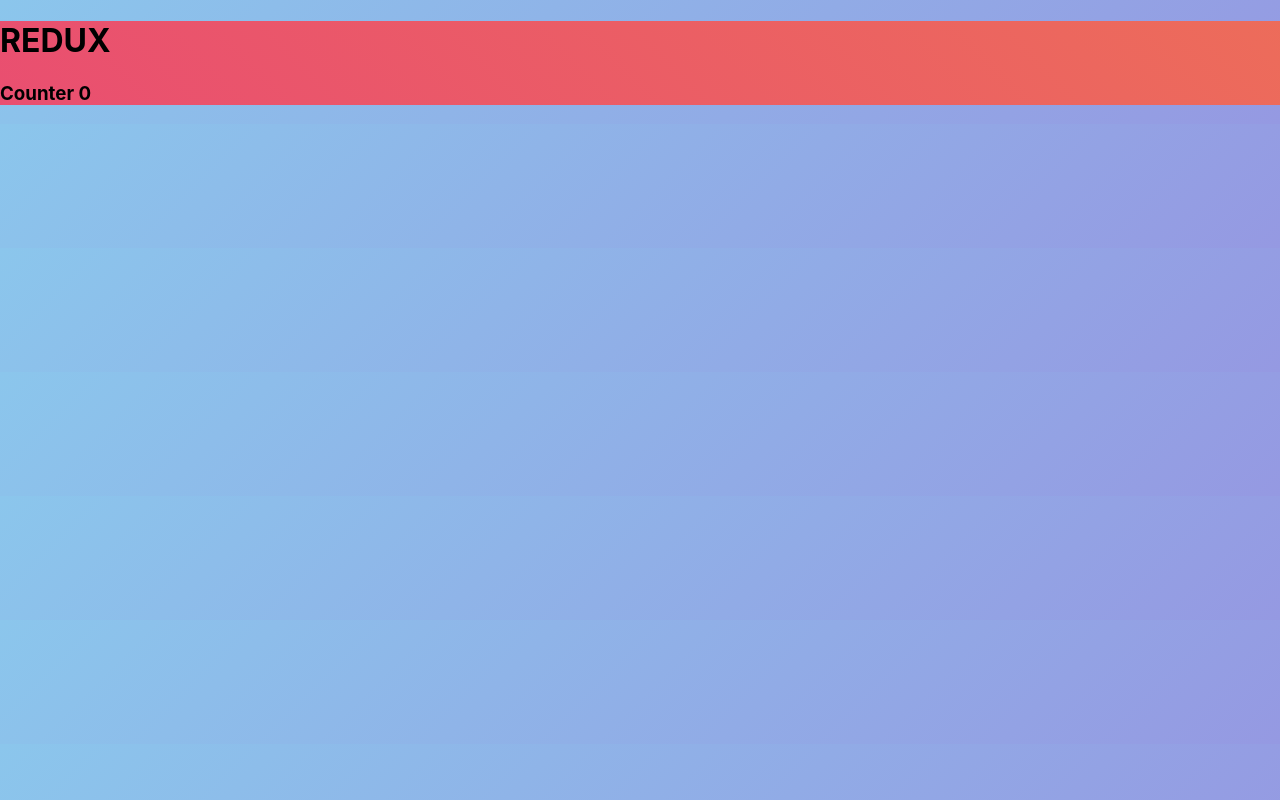
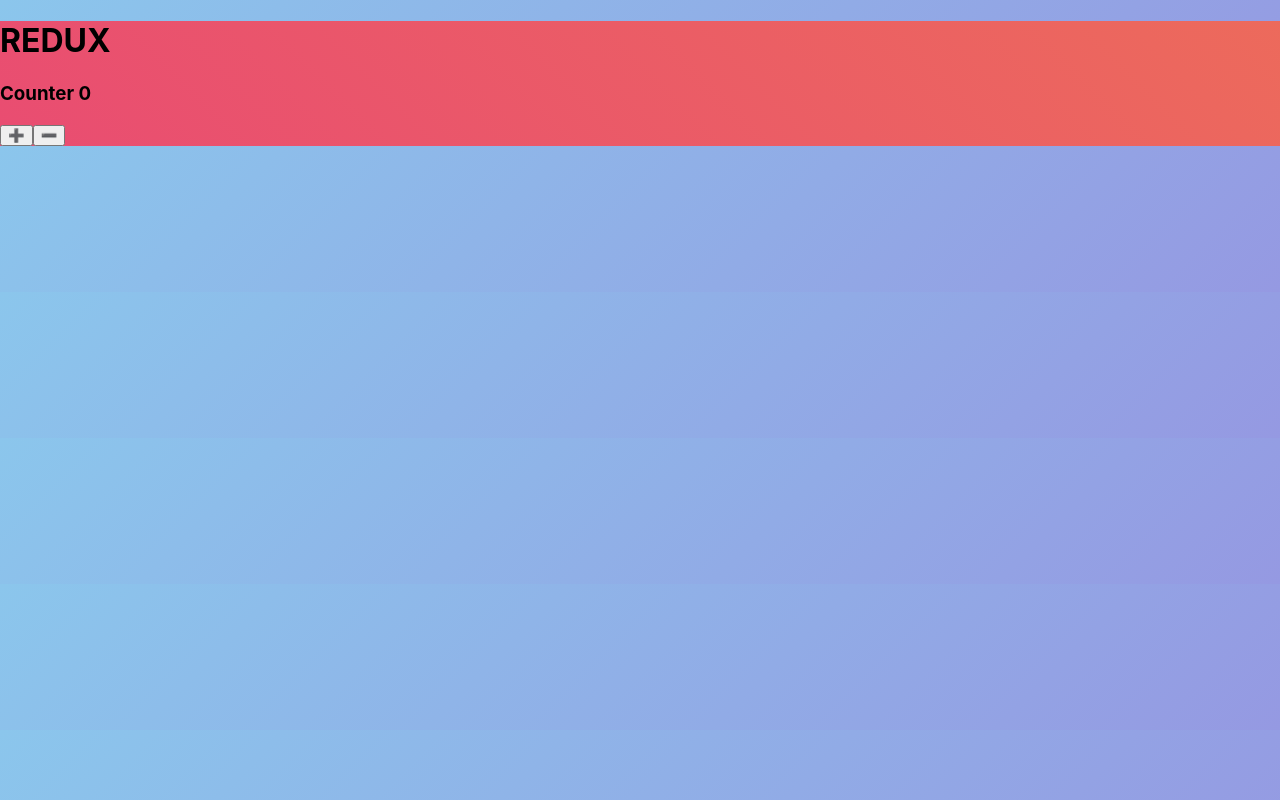
Before and after one commit to Johnathan238/Redux-Practice-, a React (Create React App) app in the folder redux-practice/: page / in a window 1280 px wide. Built offline with nearby package versions, Linux system fonts and the light colour scheme.

Commit message:
Connecting the buttons with Action so counter can increase or decrease

```diff
--- a/redux-practice/src/App.js
+++ b/redux-practice/src/App.js
@@ -1,6 +1,7 @@
 import React from 'react'
 import '../src/components/Style.css'
-import { useSelector } from 'react-redux'
+import { useDispatch, useSelector } from 'react-redux'
+import { increase,  decrease } from './action/Action'
 
 function App() {
 
@@ -11,6 +12,8 @@
     <div className="App">
       <h1>REDUX</h1>
       <h3>Counter {counter}</h3>
+      <button>➕</button>
+      <button>➖</button>
     </div>
   );
 }
```
